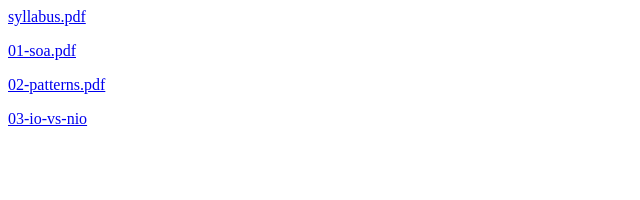
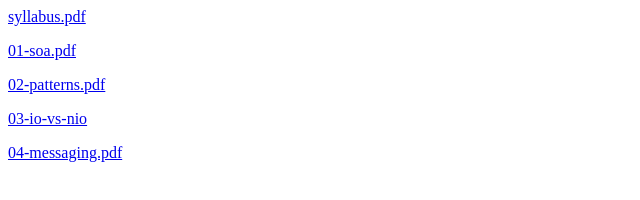
Before and after one commit to h1alexbel/micro9, a plain HTML site: page index.html in a window 1280 px wide. Shown: the whole page, without its empty margins (0-640 px from the left). Drawn offline with Linux system fonts and the light colour scheme.

Commit message:
messaging

```diff
--- a/index.html
+++ b/index.html
@@ -2,3 +2,4 @@
 <p><a href='01-soa.pdf'>01-soa.pdf</a></p>
 <p><a href='02-patterns.pdf'>02-patterns.pdf</a></p>
 <p><a href='03-io-vs-nio.pdf'>03-io-vs-nio</a></p>
+<p><a href='04-messaging.pdf'>04-messaging.pdf</a></p>
```
Also changed, not shown: 1 other file.
